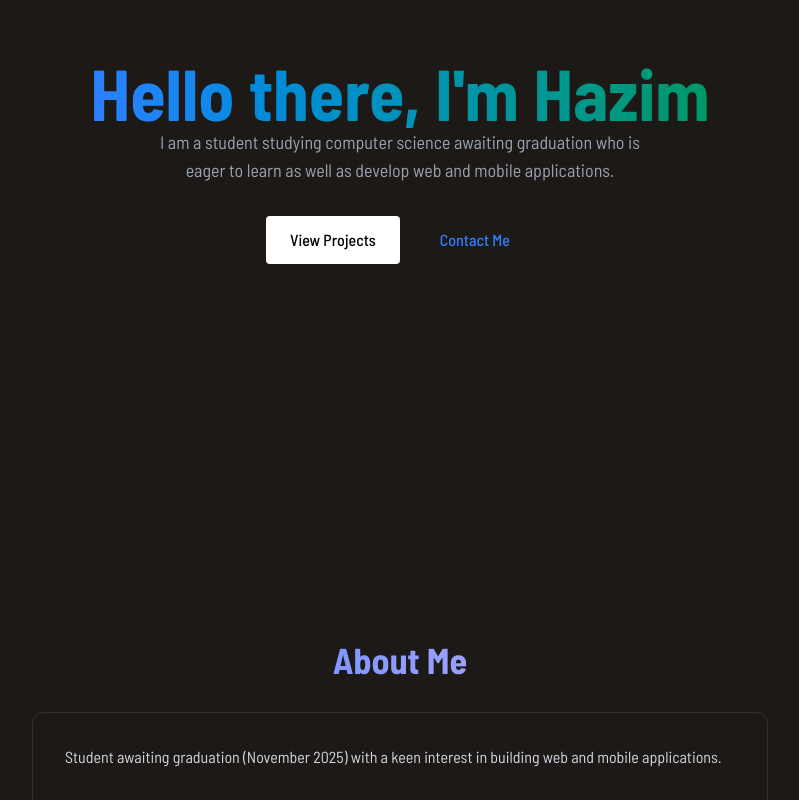
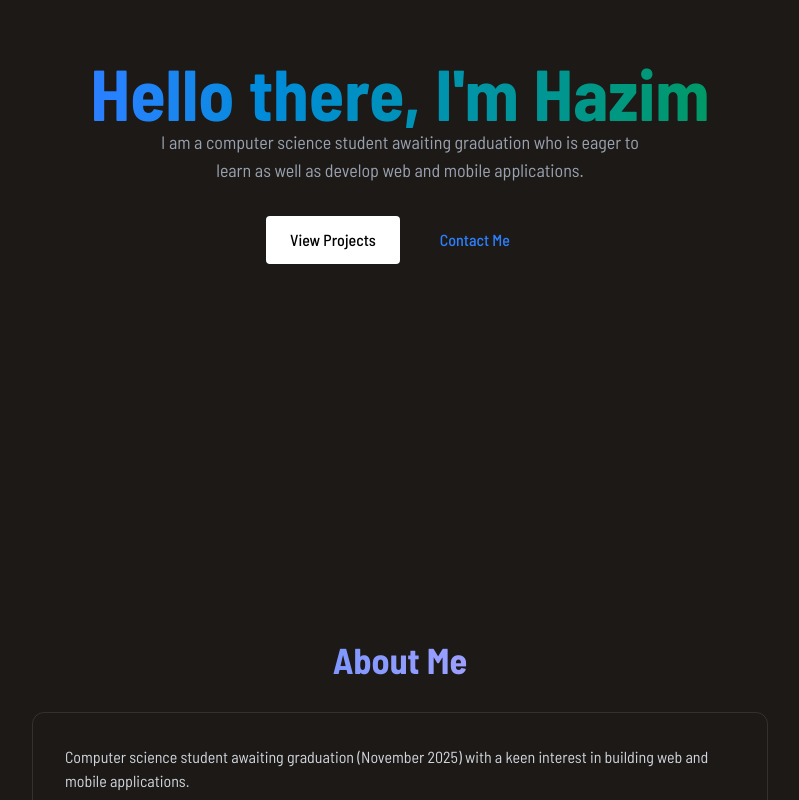
Before and after one commit to sterlker/sterl-portfolio, a React (Vite) app: page / in a window 1280 px wide. Shown: the part 240-1040 px from the top of the page, without its empty margins (240-1039 px from the left). Built offline with nearby package versions, Linux system fonts and the light colour scheme.

Commit message:
correction

```diff
--- a/src/components/sections/About.jsx
+++ b/src/components/sections/About.jsx
@@ -14,7 +14,7 @@ const About = () => {
                     </h2>
                     <div className='rounded-xl p-8 border-white/10 border hover:-translate-y-1 transition-all'>
                         <p className='text-gray-300 mb-6'>
-                            Student awaiting graduation (November 2025) with a keen interest in building web and mobile applications.
+                            Computer science student awaiting graduation (November 2025) with a keen interest in building web and mobile applications.
                         </p>
                         <div className='grid grid-cols-1 md:grid-cols-2 gap-6'>
                             <div className='rounded-xl p-6 hover:-translate-y-1 transition-all'>
--- a/src/components/sections/Home.jsx
+++ b/src/components/sections/Home.jsx
@@ -10,7 +10,7 @@ const Home = () => {
                         Hello there, I'm Hazim
                     </h1>
                     <p className='text-gray-400 text-lg mb-8 max-w-lg mx-auto'>
-                        I am a student studying computer science awaiting graduation who is eager to learn as well as develop web and mobile applications.
+                        I am a computer science student awaiting graduation who is eager to learn as well as develop web and mobile applications.
                     </p>
                     <div className='flex justify-center space-x-4'>
                         <a href='#projects' className='bg-white text-black py-3 px-6 rounded font-medium transition relative overflow-hidden hover:-translate-y-0.5 hover:shadow-[0_0_15px_rgba(59, 130, 246, 0.4)]'>
```
